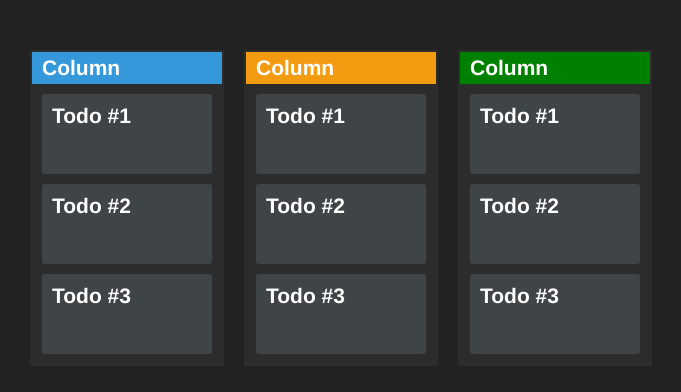
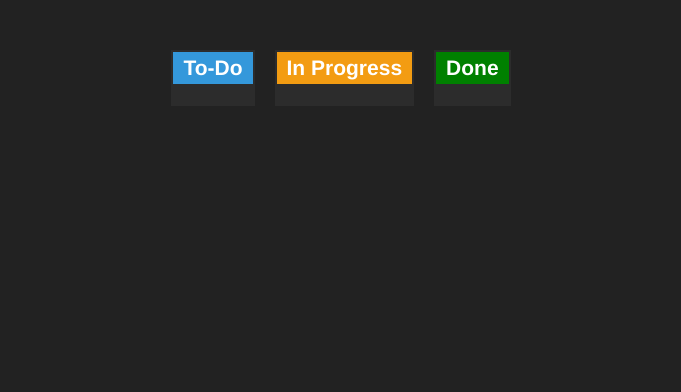
Before and after one commit to dwwr/dragnDrop, a React app: page / in a window 1280 px wide. Shown: the top 392 px of the page, without its empty margins (299-980 px from the left). Built offline with nearby package versions, Linux system fonts and the light colour scheme.

Commit message:
building out components

```diff
--- a/src/App.js
+++ b/src/App.js
@@ -7,7 +7,7 @@ class App extends React.Component {
   constructor(props) {
     super(props);
     this.state = {
-      columns : [{class: 'column column-todo'}, {class: 'column column-ip'}, {class: 'column column-done'}],
+      columns : [{className: 'column column-todo', title: 'To-Do'}, {className: 'column column-ip', title: 'In Progress'}, {className: 'column column-done', title: 'Done'}],
       cards: []
     };
   };
--- a/src/components/Board.js
+++ b/src/components/Board.js
@@ -6,7 +6,7 @@ const Board = (props) => {
   return (
     <main class= "board">
       {props.columns.map((column, index)=> {
-        return <Column class={column.class} ondrop="drop(event)" ondragover="allowDrop(event)"/>;
+        return <Column className={column.className} title={column.title} key={index} ondrop="drop(event)" ondragover="allowDrop(event)"/>;
       })}
     </main>
   );
--- a/src/components/Column.js
+++ b/src/components/Column.js
@@ -3,17 +3,8 @@ import React from 'react';
 const Column = (props) => {
 
   return (
-    <div class={props.class} ondrop="drop(event)" ondragover="allowDrop(event)">
-        <h2>Column</h2>
-        <article class="card" draggable="true" ondragstart="drag(event)" data-id="1">
-            <h3>Todo #1</h3>
-        </article>
-        <article class="card" draggable="true" ondragstart="drag(event)" data-id="2">
-            <h3>Todo #2</h3>
-        </article>
-        <article class="card" draggable="true" ondragstart="drag(event)" data-id="3">
-            <h3>Todo #3</h3>
-        </article>
+    <div className={props.className} ondrop="drop(event)" ondragover="allowDrop(event)">
+        <h2>{props.title}</h2>
     </div>
 
   );
```
